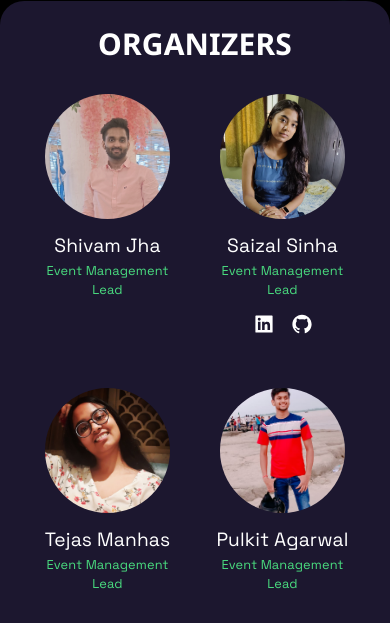
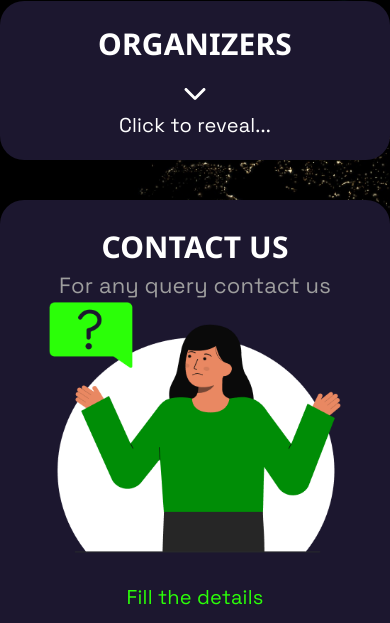
Before and after one commit to HackSlashNITP/hacknitp5.0, a Next.js app: page /contact-us in a window 390 px wide. Shown: the part 122-745 px from the top of the page. Built offline with nearby package versions, Linux system fonts and the light colour scheme.

Commit message:
enable toggle to display organizers info

```diff
--- a/pages/contact-us.js
+++ b/pages/contact-us.js
@@ -1,4 +1,4 @@
-import { useEffect } from "react";
+import { useState, useEffect } from "react";
 import Header from "../components/header";
 import Footer from "../components/footer";
 import Form from "../components/form";
@@ -6,7 +6,29 @@ import Image from "next/image";
 import doubtImage from "../public/Group.png";
 import Faq from "../components/faq";
 import Organizers from "../components/organizers/organizers.js";
+import { IoIosArrowDown } from "react-icons/io";
 
+function useWindowSize() {
+  const [windowWidth, setWindowWidth] = useState({ width: undefined });
+
+  //handle to call on window resize
+  useEffect(() => {
+    function handleResize() {
+      //set window width to state
+      setWindowWidth({ width: window.innerWidth });
+    }
+
+    //add event listener
+    window.addEventListener("resize", handleResize);
+
+    //call handle right away so that the state gets initialized with original window size
+    handleResize();
+
+    //remove listener on cleanup
+    return () => window.removeEventListener("resize", handleResize);
+  }, []);
+  return windowWidth;
+}
 const ContactUs = () => {
   useEffect(() => {
     const scrollAnimElements = document.querySelectorAll(
@@ -38,41 +60,47 @@ const ContactUs = () => {
     };
   }, []);
 
-  const images = [
-    {
-      id: 1,
-      src: "/1892-2@2x.png",
-      alt: "",
-    },
-    {
-      id: 2,
-      src: "/group-1332@2x.png",
-      alt: "",
-    },
-  ];
-
   const faqs = [
     {
       id: 0,
-      query: "Who can apply for the hackathon?",
-      ans: "Participants can take part only as a team. A team must comprise of at least 2 members and at.",
+      query: "What do I need to do to participate?",
+      ans: "Apply using Devfolio and join HackSlash Discord server",
     },
     {
       id: 1,
       query: "What can be the size of Team ?",
-      ans: "A team can consist of 1-4 members.",
+      ans: "A team can consist of 1-4 members",
     },
     {
       id: 2,
       query: "Are there any registration charges ?",
-      ans: "Nope! None at all.",
+      ans: "Nope! None at all",
     },
     {
       id: 3,
       query: "Do we get any certificate for participation ?",
-      ans: "Yes, you do get a Certificate of Participation if your hack is submitted successfully.",
+      ans: "Yes, you do get a Certificate of Participation if your hack is submitted successfully",
     },
   ];
+
+  const [show, setShow] = useState(false);
+  const [showIndicator, setShowIndicator] = useState(false);
+  const size = useWindowSize();
+
+  useEffect(() => {
+    if (size.width > 990) {
+      setShow(true);
+      setShowIndicator(false);
+    } else {
+      setShow(false);
+      setShowIndicator(true);
+    }
+  }, [size]);
+
+  const revealOrganizers = () => {
+    setShow(!show);
+    document.querySelector(".showOrganizers").classList.toggle("rotate-180");
+  };
 
   return (
     <div
@@ -87,7 +115,12 @@ const ContactUs = () => {
               <h3 className="font-noto-sans text-5xl md:text-xl sm:text-xl">
                 ORGANIZERS
               </h3>
-              <Organizers />
+              <div className="flex flex-col justify-center items-center gap-y-0" onClick={revealOrganizers}>
+                {showIndicator && <IoIosArrowDown className="showOrganizers cursor-pointer transition-transform" />}
+                {show || <p className="text-xs">Click to reveal...</p>}
+              </div>
+              {show && <Organizers />}
+              {/* {show && <Organizers />} */}
             </div>
             <div className="contact-us my-5 py-6 bg-[#1C172F] rounded-3xl w-[75%] md:w-[100%] sm:w-[100%]">
               <h3 className="font-noto-sans text-5xl md:text-xl sm:text-xl">
@@ -125,7 +158,7 @@ const ContactUs = () => {
                   );
                 })}
               </div>
-              <hr className="text-[#545454] w-[95%] mx-auto"/>
+              <hr className="text-[#545454] w-[95%] mx-auto" />
               <div className="flex flex-col justify-center items-center">
                 <p className="my-5 text-base font-bold text-[#1BFF25]">
                   What are you waiting for? Register Now!
```
